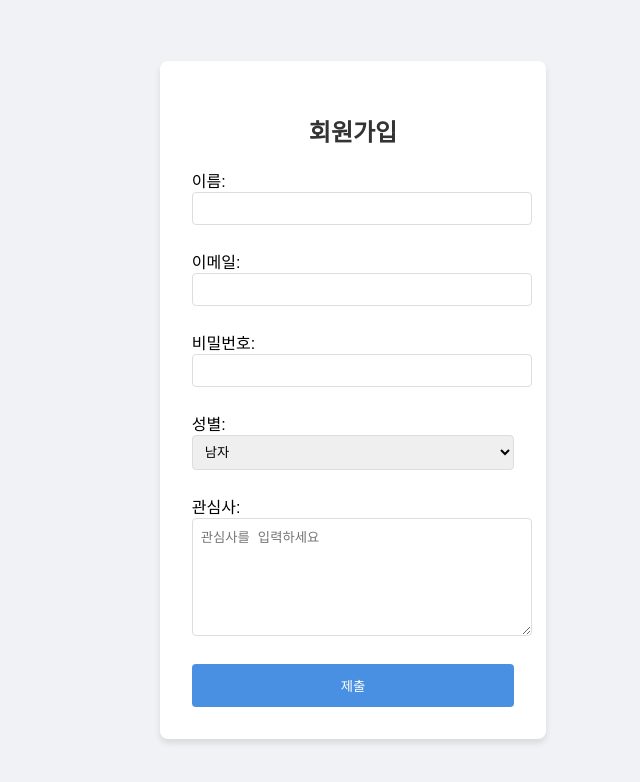
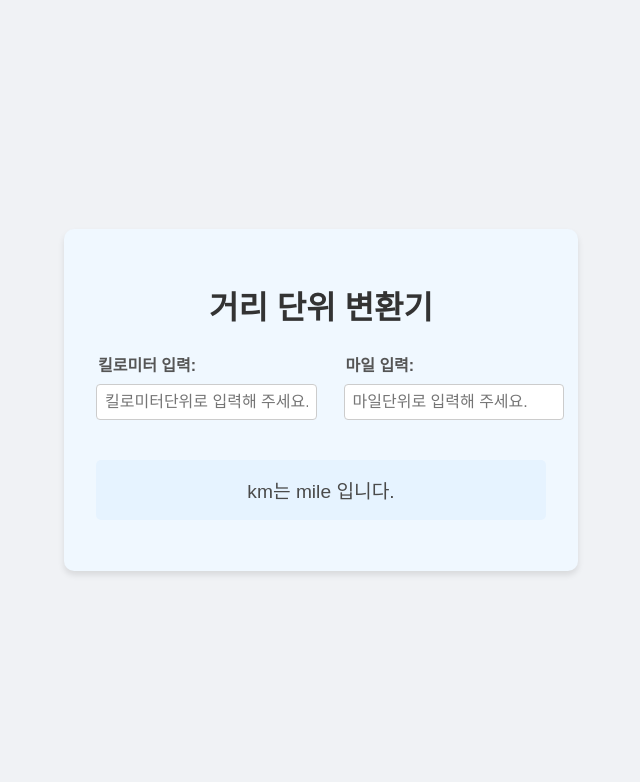
Before and after one commit to MKJPolytech/ReactProject2024, a React (Create React App) app in the folder reactproject/: page / in a window 1280 px wide. Shown: the top 782 px of the page, without its empty margins (319-959 px from the left). Built offline with nearby package versions, Linux system fonts and the light colour scheme.

Commit message:
react 12장 (2024-11-2) 부모컴포넌트 상태변수를 하위 컴포넌트에서 공유하는 방법

```diff
--- /dev/null
+++ b/reactproject/src/chp12/BoilingVerdict.jsx
@@ -0,0 +1,12 @@
+import React from "react";
+
+function BoilingVerdict(props) {
+    if (props.celsius >= 100) {
+        return <p>물이 끓습니다.</p>
+    }
+
+    return <p>물이 끓지 않습니다.</p>
+
+}
+
+export default BoilingVerdict;
--- /dev/null
+++ b/reactproject/src/chp12/Calculator.jsx
@@ -0,0 +1,22 @@
+import React, {useState} from "react";
+import BoilingVerdict from "./BoilingVerdict";
+
+function Calculator(props) {
+    const[temperature, setTemperature] = useState();
+
+    const handleChange = (event) => {
+        setTemperature(event.target.value);
+    }
+
+    return(
+        <fieldset>
+            <legend>섭씨 온도를 입력하세요:</legend>
+            <input type={"text"} value={temperature} onChange={handleChange}/>
+            <BoilingVerdict
+                celsius={parseFloat(temperature)}
+            />
+        </fieldset>
+    );
+}
+
+export default Calculator;
--- /dev/null
+++ b/reactproject/src/chp12/Calculator2.jsx
@@ -0,0 +1,14 @@
+import React from "react";
+import TemperatureInput from "./TemperatureInput";
+
+function Calculator(props) {
+
+    return(
+        <div>
+            <TemperatureInput scale="c"/>
+            <TemperatureInput scale="f"/>
+        </div>
+    );
+}
+
+export default Calculator;
--- /dev/null
+++ b/reactproject/src/chp12/Calculator3.jsx
@@ -0,0 +1,53 @@
+import React, {useState} from "react";
+import TemperatureInput2 from "./TemperatureInput2";
+import BoilingVerdict from "./BoilingVerdict";
+
+function toCelsius(fahrenheit) {
+    return (fahrenheit-32) * 5 / 9;
+}
+
+function toFahrenheit(celsius) {
+    return celsius * 9 / 5 + 32;
+}
+
+function tryConvert(temperature, convert) {
+    const input = parseFloat(temperature);
+    if(Number.isNaN(input)){
+        return "";
+    }
+
+    const output = convert(input);
+    const rounded = Math.round(output * 1000)/1000;
+    // const rounded = String.format("%.3f", output)
+    return rounded.toString();
+    // return rounded;
+}
+
+function Calculator3(props) {
+    const[temperature, setTemperature] = useState('');
+    const[scale, setScale] = useState('c')
+
+    const handleCelsiusChange = (temperature) => {
+        setTemperature(temperature);
+        setScale("c")
+    }
+
+    const handleFahrenheitChange = (temperature) => {
+        setTemperature(temperature);
+        setScale("f")
+    }
+
+    const celsius = scale === "f"?tryConvert(temperature, toCelsius) : temperature;
+    const fahrenheit = scale === "c"?tryConvert(temperature, toFahrenheit) : temperature;
+
+    return(
+        <div>
+            <TemperatureInput2 scale="c" temperature={celsius} onTemperatureChange={handleCelsiusChange}/>
+            <TemperatureInput2 scale="f" temperature={fahrenheit} onTemperatureChange={handleFahrenheitChange}/>
+            <BoilingVerdict celsius={parseFloat(celsius)}/>
+        </div>
+    );
+
+}
+
+export default Calculator3;
--- /dev/null
+++ b/reactproject/src/chp12/TemperatureInput.jsx
@@ -0,0 +1,24 @@
+import React, {useState} from "react";
+import BoilingVerdict from "./BoilingVerdict";
+
+const scaleName = {
+    c: "섭씨",
+    f: "화씨"
+}
+
+function TemperatureInput(props) {
+    const [temperature, setTemperature] = useState();
+
+    const handleChange = (event) => {
+        setTemperature(event.target.value);
+    }
+
+    return (
+        <fieldset>
+            <legend>온도를 입력하세요(단위:{scaleName[props.scale]}):</legend>
+            <input type={"text"} value={temperature} onChange={handleChange}/>
+        </fieldset>
+    );
+}
+
+export default TemperatureInput;
--- /dev/null
+++ b/reactproject/src/chp12/TemperatureInput2.jsx
@@ -0,0 +1,23 @@
+import React from "react";
+import BoilingVerdict from "./BoilingVerdict";
+
+const scaleName = {
+    c: "섭씨",
+    f: "화씨"
+}
+
+function TemperatureInput2(props) {
+
+    const handleChange = (event) => {
+        props.onTemperatureChange(event.target.value);
+    }
+
+    return (
+        <fieldset>
+            <legend>온도를 입력하세요(단위:{scaleName[props.scale]}):</legend>
+            <input type="text" value={props.temperature} onChange={handleChange}/>
+        </fieldset>
+    );
+}
+
+export default TemperatureInput2;
--- /dev/null
+++ b/reactproject/src/chp12/distance/DistanceConverter.jsx
@@ -0,0 +1,57 @@
+import React, {useState} from "react";
+import styles from "./DistanceConverter.module.css"
+import DistanceInput from "./DistanceInput";
+
+function toKilometers(mile) {
+    return mile * 1.60934
+}
+
+function toMiles(kilometers) {
+    return kilometers / 1.60934
+}
+
+function tryConvert(distance, convert) {
+    const input = parseFloat(distance)
+
+    if(Number.isNaN(input)){
+        return "";
+    }
+
+    const output = convert(input);
+    const rounded = Math.round(output * 1000)/1000;
+    return rounded.toString();
+}
+
+function DistanceConverter() {
+    const [distance, setDistance] = useState('')
+    const [unit, setUnit] = useState('km')
+
+    const handleKilometerChange = (distance) => {
+        setDistance(distance);
+        setUnit("km")
+    }
+
+    const handleMileChange = (distance) => {
+        setDistance(distance);
+        setUnit("mile")
+    }
+
+    const kilometer = unit==="mile"?tryConvert(distance,toKilometers):distance;
+    const mile = unit==="km"?tryConvert(distance,toMiles):distance;
+
+    return(
+        <div className={styles.container}>
+            <h1 className={styles.title}>거리 단위 변환기</h1>
+            <div className={styles.inputContainer}>
+                <DistanceInput unit="km" distance={kilometer} onDistanceChange={handleKilometerChange}/>
+                <DistanceInput unit="mile" distance={mile} onDistanceChange={handleMileChange}/>
+            </div>
+            <p className={styles.result}>
+                {kilometer}km는 {mile}mile 입니다.
+            </p>
+        </div>
+    );
+
+}
+
+export default DistanceConverter;
--- /dev/null
+++ b/reactproject/src/chp12/distance/DistanceConverter.module.css
@@ -0,0 +1,48 @@
+.container {
+    max-width: 600px;
+    margin: 2rem auto;
+    padding: 2rem;
+    background-color: #f0f8ff;
+    border-radius: 10px;
+    box-shadow: 0 4px 6px rgba(0, 0, 0, 0.1);
+}
+
+.title {
+    text-align: center;
+    color: #333;
+    font-size: 2rem;
+    margin-bottom: 1.5rem;
+}
+
+.inputContainer {
+    display: flex;
+    justify-content: space-between;
+    margin-bottom: 1.5rem;
+}
+
+.inputField {
+    width: 45%;
+}
+
+.inputField input {
+    width: 100%;
+    padding: 0.5rem;
+    font-size: 1rem;
+    border: 1px solid #ccc;
+    border-radius: 4px;
+}
+
+.inputField legend {
+    font-weight: bold;
+    color: #555;
+    margin-bottom: 0.5rem;
+}
+
+.result {
+    text-align: center;
+    font-size: 1.2rem;
+    color: #4a4a4a;
+    background-color: #e6f3ff;
+    padding: 1rem;
+    border-radius: 5px;
+}
--- /dev/null
+++ b/reactproject/src/chp12/distance/DistanceInput.jsx
@@ -0,0 +1,23 @@
+import React from "react";
+import styles from "./DistanceConverter.module.css"
+
+const unitNames = {
+    km:"킬로미터",
+    mile: "마일"
+}
+
+function DistanceInput(props) {
+    const handleChange = (event) => {
+        props.onDistanceChange(event.target.value)
+    }
+
+    return (
+        <div class={styles.inputField}>
+            <legend>
+                {unitNames[props.unit]} 입력:
+            </legend>
+            <input value={props.distance} onChange={handleChange} placeholder={`${unitNames[props.unit]}단위로 입력해 주세요.`}/>
+        </div>
+    );
+}
+export default DistanceInput;
--- a/reactproject/src/index.js
+++ b/reactproject/src/index.js
@@ -37,6 +37,10 @@
 import RequestForm from "./chp11/RequestForm";
 import NameRequestForm from "./chp11/NameRequestForm";
 import SignUp from "./chp11/SignUp";
+import Calculator from "./chp12/Calculator";
+import Calculator2 from "./chp12/Calculator2";
+import Calculator3 from "./chp12/Calculator3";
+import DistanceConverter from "./chp12/distance/DistanceConverter";
 
 const root = ReactDOM.createRoot(document.getElementById('root'));
 // setInterval(() =>
@@ -51,7 +55,7 @@
 // )
 root.render(
   <React.StrictMode>
-    <SignUp/>
+    <DistanceConverter/>
   </React.StrictMode>
 );
 
```
